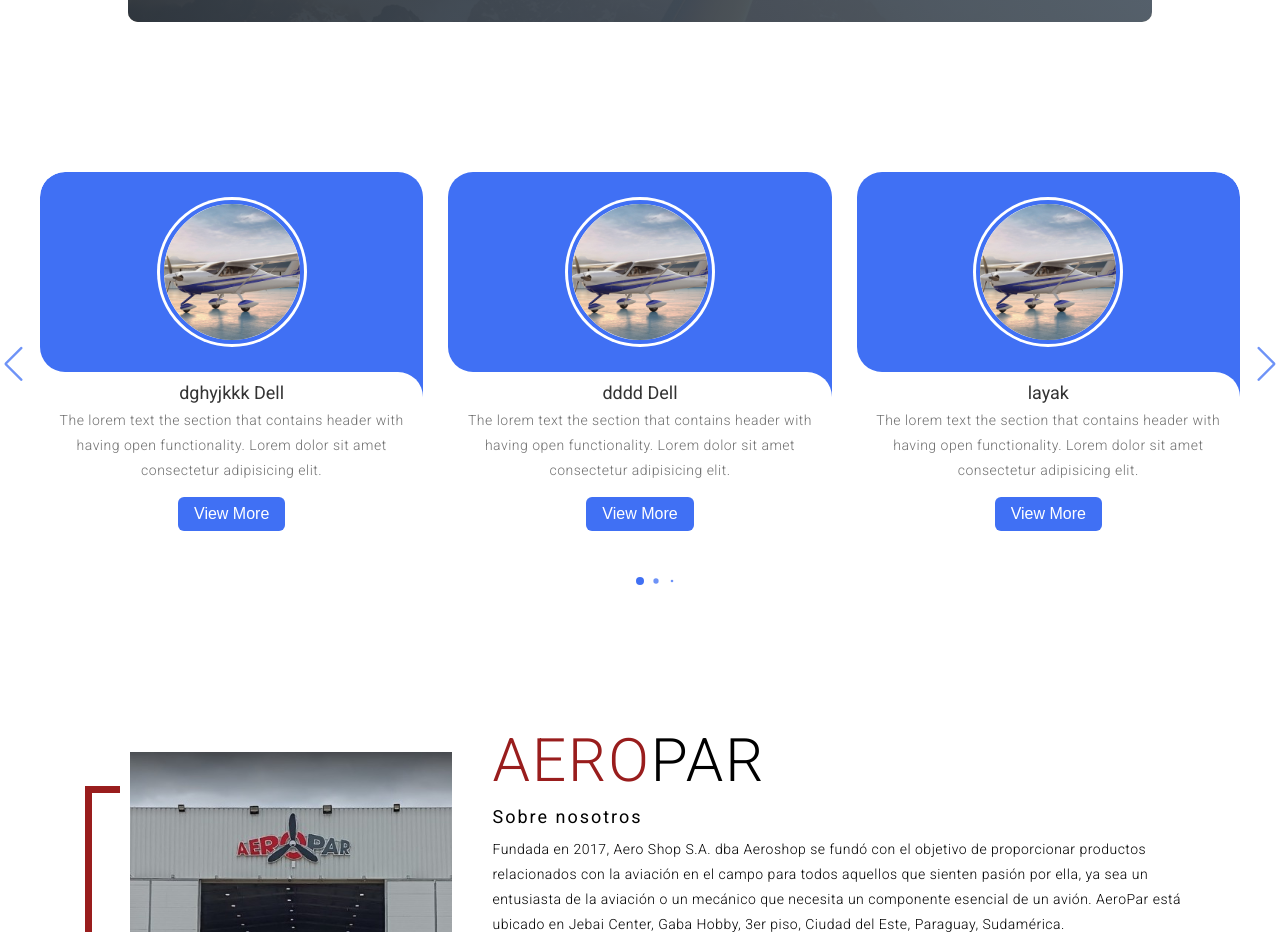
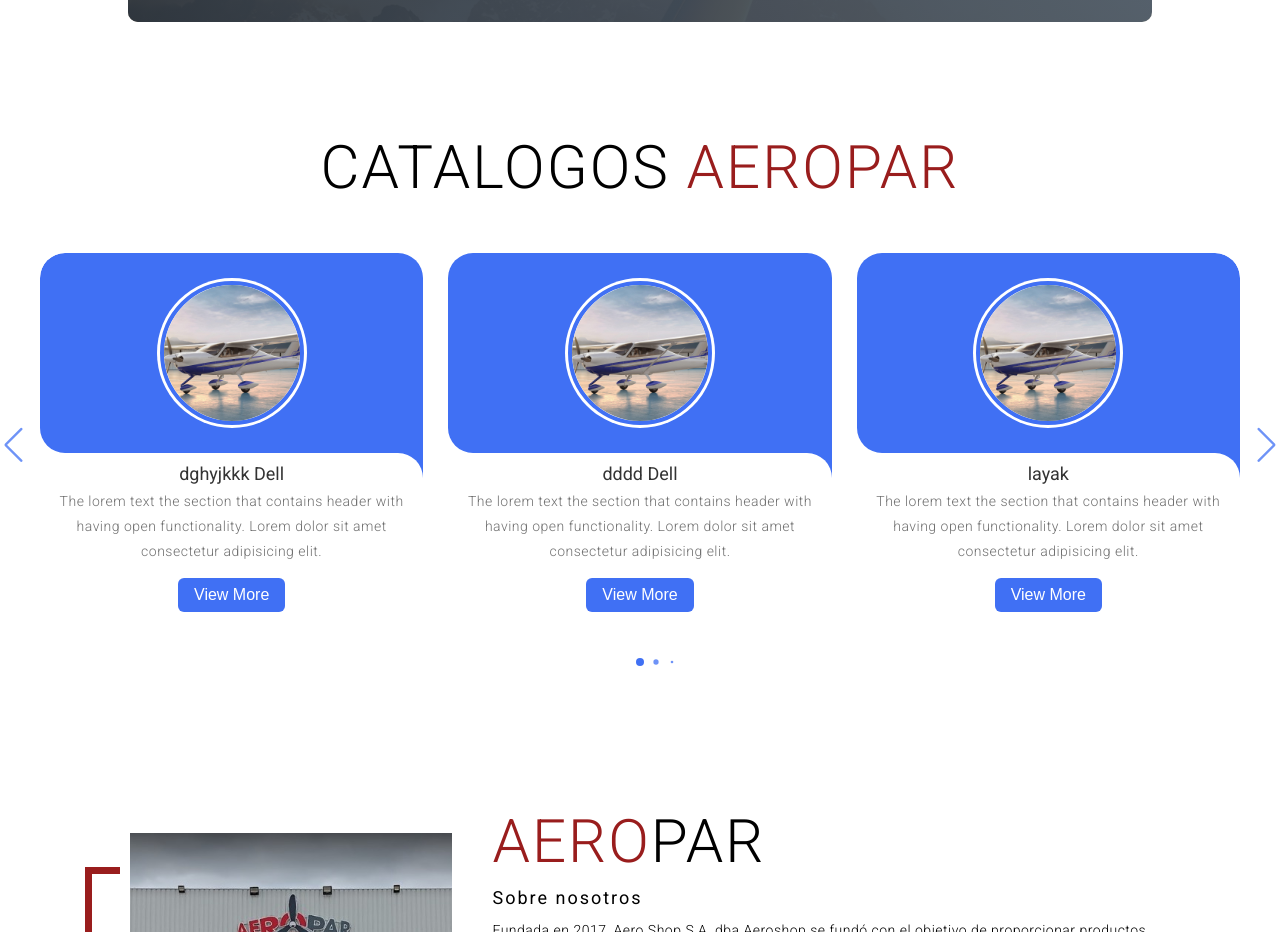
Before and after one commit to layalWanni/AeroPar, a plain HTML site: page index.html in a window 1280 px wide. Shown: the part 1900-2832 px from the top of the page. Drawn offline with Linux system fonts and the light colour scheme.

```diff
--- a/index.html
+++ b/index.html
@@ -115,6 +115,11 @@
 
     <!-- CATALOG SECTION -->
     <section id="catalog">
+        <div class="catalog container">
+            <div class="catalog-top">
+                <h1 class="section-title">Catalogos <span>AeroPar</span></h1>
+            </div>
+        </div>
         <div class="slide-container swiper">
             <div class="slide-content">
                 <div class="card-wrapper swiper-wrapper">
```
